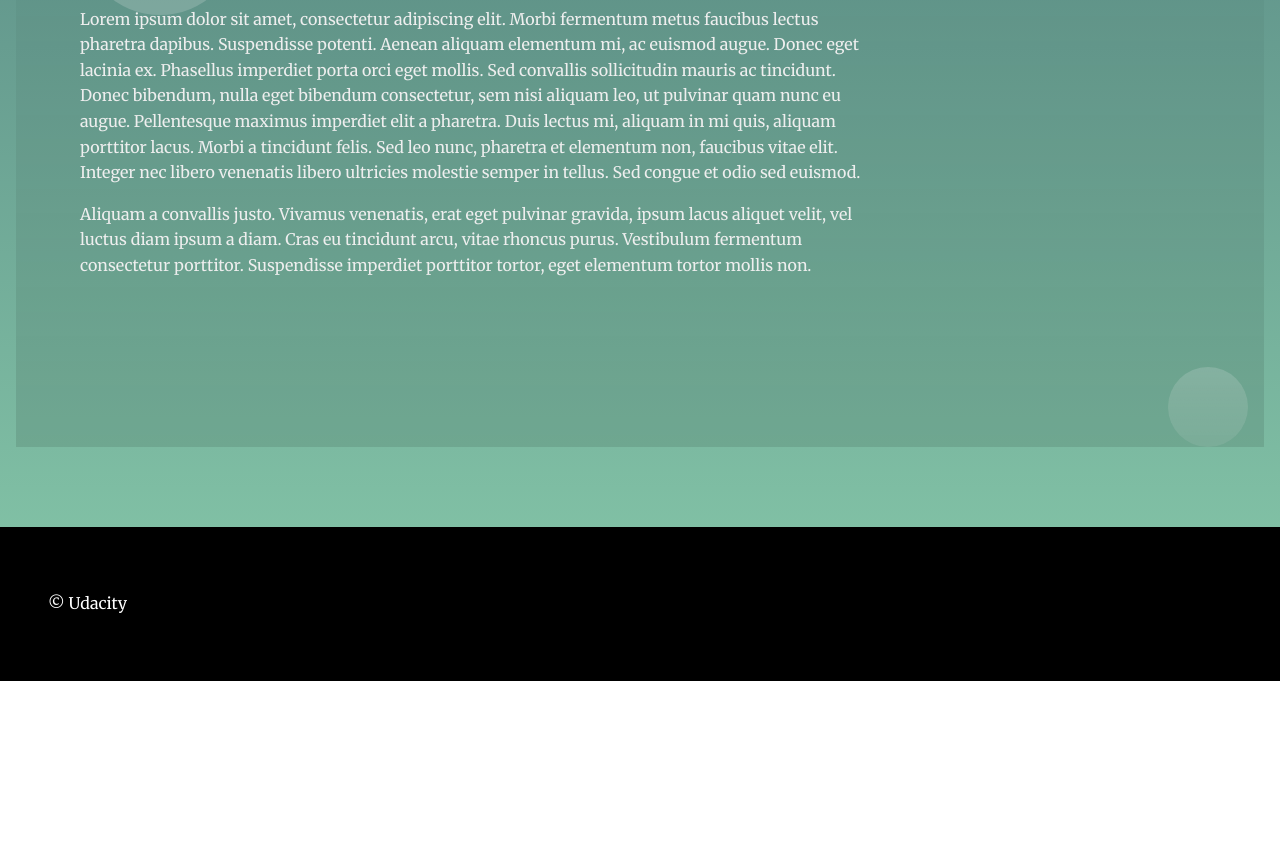
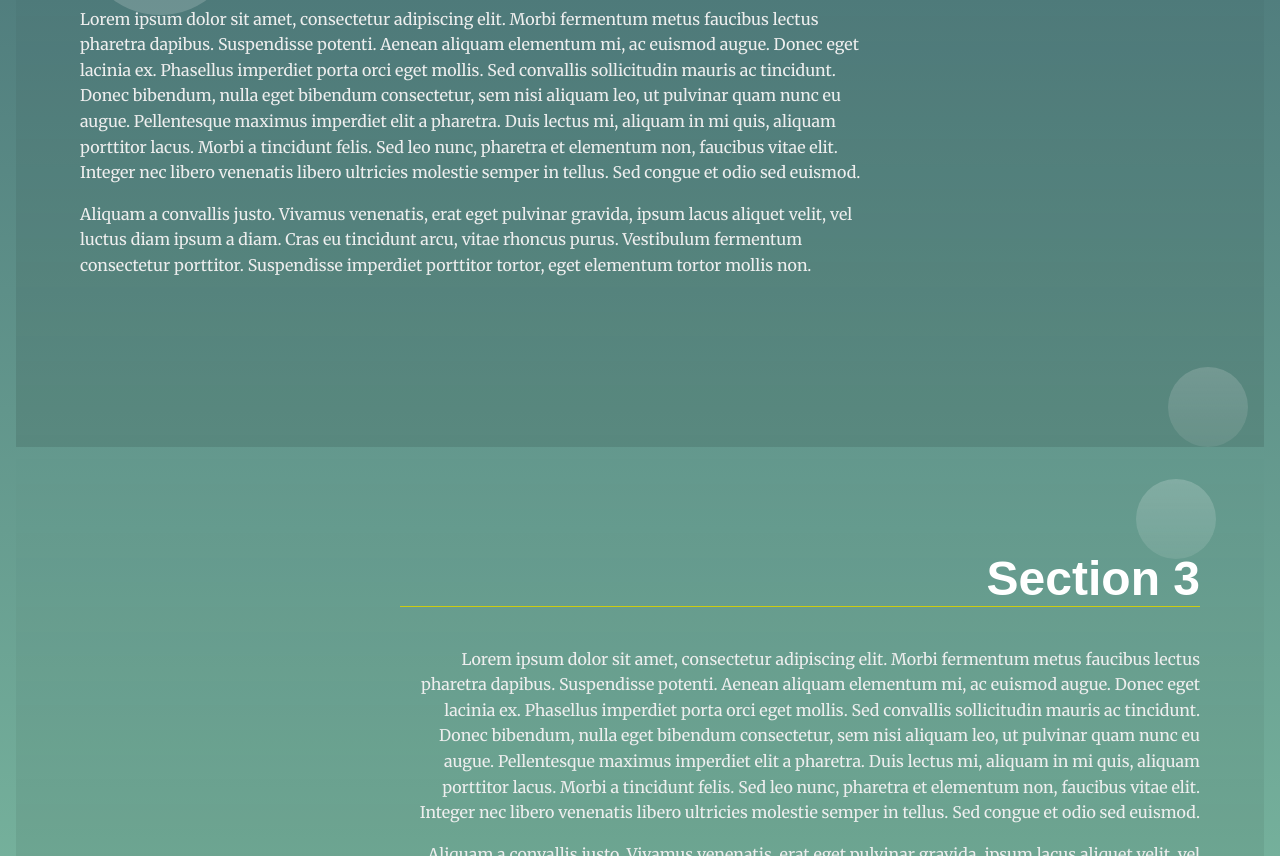
Before and after one commit to kfritsch87/Landing-Page, a plain HTML site: page index.html in a window 1280 px wide. Shown: the part 1944-2800 px from the top of the page. Before the commit the page ends 2625 px from the top, so only its background shows below. Drawn offline with Linux system fonts and the light colour scheme.

Commit message:
Add section 4 and change transition speed

```diff
--- a/index.html
+++ b/index.html
@@ -10,11 +10,8 @@
   <link href="css/styles.css" rel="stylesheet">
 </head>
 <body>
-  <!-- HTML Follows BEM naming conventions
-  IDs are only used for sections to connect menu achors to sections -->
   <header class="page__header">
     <nav class="navbar__menu">
-      <!-- Navigation starts as empty UL that will be populated with JS -->
       <ul id="navbar__list">
       </ul>
     </nav>
@@ -23,10 +20,6 @@
     <header class="main__hero">
       <h1>Landing Page </h1>
     </header>
-    <!-- Each Section has an ID (used for the anchor) and
-    a data attribute that will populate the li node.
-    Adding more sections will automatically populate nav.
-    The first section is set to active class by default -->
     <section id="section1" data-nav="Section 1" class="your-active-class">
       <div class="landing__container">
         <h2>Section 1</h2>
@@ -51,6 +44,14 @@
         <p>Aliquam a convallis justo. Vivamus venenatis, erat eget pulvinar gravida, ipsum lacus aliquet velit, vel luctus diam ipsum a diam. Cras eu tincidunt arcu, vitae rhoncus purus. Vestibulum fermentum consectetur porttitor. Suspendisse imperdiet porttitor tortor, eget elementum tortor mollis non.</p>
       </div>
     </section>
+    <section id="section4" data-nav="Section 4">
+      <div class="landing__container">
+        <h2>Section 3</h2>
+        <p>Lorem ipsum dolor sit amet, consectetur adipiscing elit. Morbi fermentum metus faucibus lectus pharetra dapibus. Suspendisse potenti. Aenean aliquam elementum mi, ac euismod augue. Donec eget lacinia ex. Phasellus imperdiet porta orci eget mollis. Sed convallis sollicitudin mauris ac tincidunt. Donec bibendum, nulla eget bibendum consectetur, sem nisi aliquam leo, ut pulvinar quam nunc eu augue. Pellentesque maximus imperdiet elit a pharetra. Duis lectus mi, aliquam in mi quis, aliquam porttitor lacus. Morbi a tincidunt felis. Sed leo nunc, pharetra et elementum non, faucibus vitae elit. Integer nec libero venenatis libero ultricies molestie semper in tellus. Sed congue et odio sed euismod.</p>
+
+        <p>Aliquam a convallis justo. Vivamus venenatis, erat eget pulvinar gravida, ipsum lacus aliquet velit, vel luctus diam ipsum a diam. Cras eu tincidunt arcu, vitae rhoncus purus. Vestibulum fermentum consectetur porttitor. Suspendisse imperdiet porttitor tortor, eget elementum tortor mollis non.</p>
+      </div>
+    </section>
   </main>
   <footer class="page__footer">
     <p>&copy Udacity</p>
--- a/js/app.js
+++ b/js/app.js
@@ -1,34 +1,3 @@
-/**
- *
- * Manipulating the DOM exercise.
- * Exercise programmatically builds navigation,
- * scrolls to anchors from navigation,
- * and highlights section in viewport upon scrolling.
- *
- * Dependencies: None
- *
- * JS Version: ES2015/ES6
- *
- * JS Standard: ESlint
- *
- */
-
-/**
- * Define Global Variables
- *
- */
-
-/**
- * End Global Variables
- * Start Helper Functions
- *
- */
-
-/**
- * End Helper Functions
- * Begin Main Functions
- *
- */
 
 // build the nav
 document.addEventListener("DOMContentLoaded", init);
@@ -55,22 +24,6 @@ function init() {
             a.classList.remove('active');
             s.classList.remove('your-active-class');
         }
-    },{threshold:0.01})).observe(s);
+    },{threshold:0.5})).observe(s);
   });
 }
-
-// Add class 'active' to section when near top of viewport
-
-// Scroll to anchor ID using scrollTO event
-
-/**
- * End Main Functions
- * Begin Events
- *
- */
-
-// Build menu
-
-// Scroll to section on link click
-
-// Set sections as active
```
Also changed, not shown: css/styles.css (+2 -16 lines), 1 other file.
